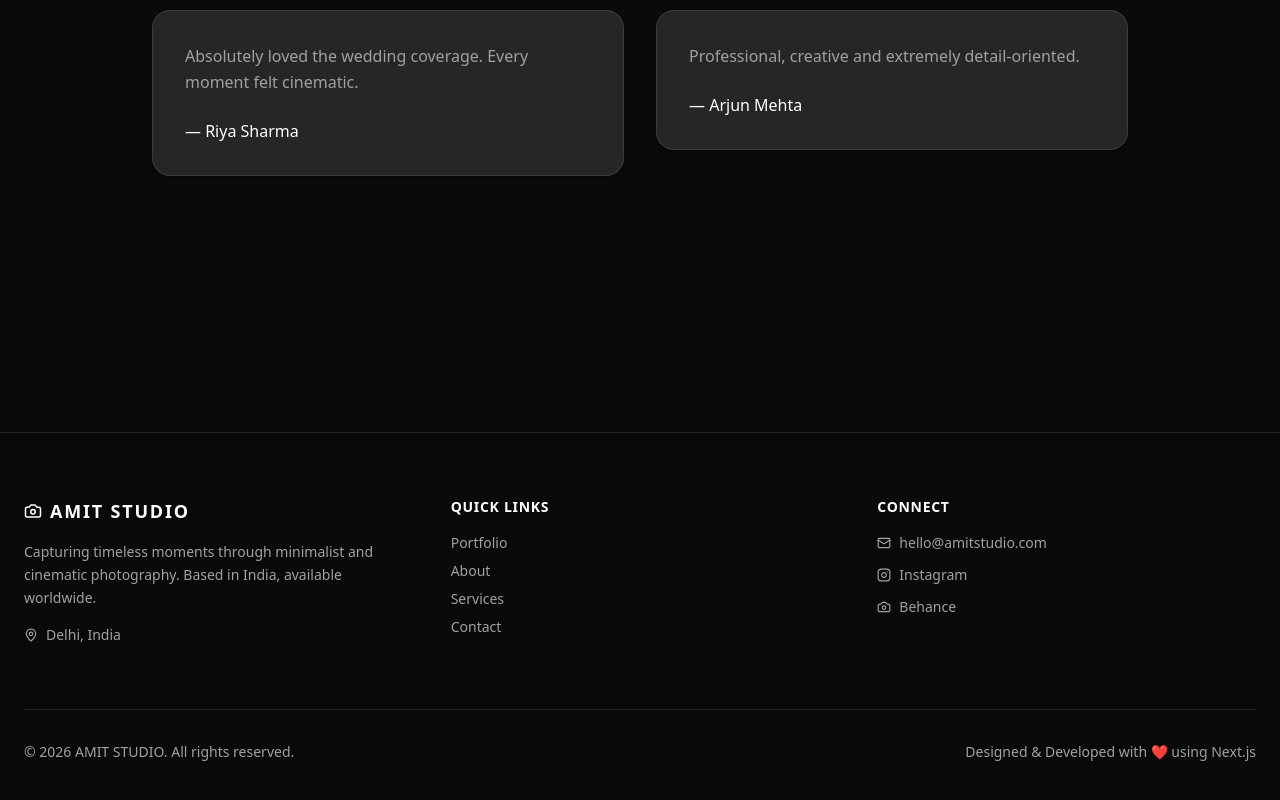
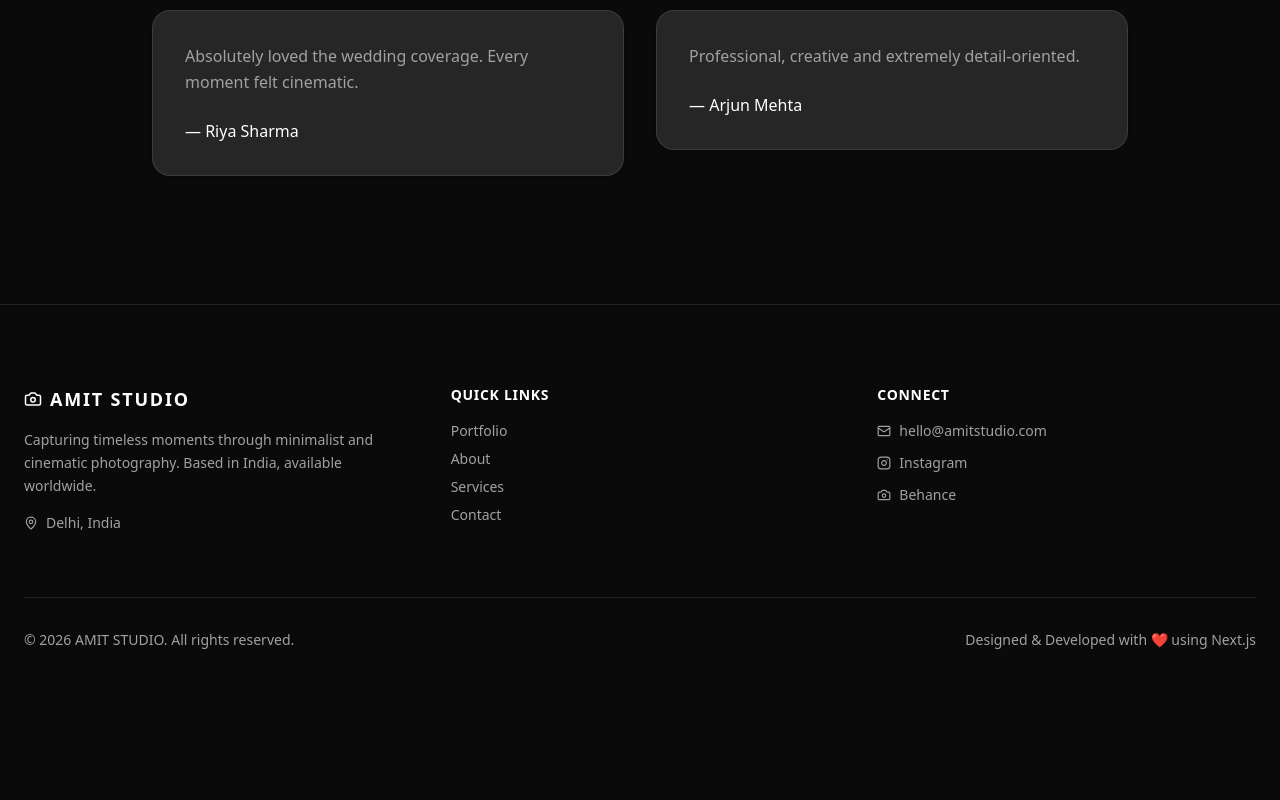
Before and after one commit to programmerbanda/asclick, a Next.js app: page / in a window 1280 px wide. Shown: the part 2687-3487 px from the top of the page. After the commit the page ends 3417 px from the top, so only its background shows below. Built offline with nearby package versions, Linux system fonts and the light colour scheme.

Commit message:
navbar -footer

```diff
--- a/components/layout/Footer.tsx
+++ b/components/layout/Footer.tsx
@@ -2,17 +2,47 @@
 
 import Link from "next/link"
 import { Instagram, Mail, MapPin, Camera } from "lucide-react"
+import { motion } from "framer-motion"
 
 export default function Footer() {
+
+  const container = {
+    hidden: { opacity: 0 },
+    show: {
+      opacity: 1,
+      transition: {
+        staggerChildren: 0.2,
+      },
+    },
+  }
+
+  const item = {
+    hidden: { opacity: 0, y: 50 },
+    show: {
+      opacity: 1,
+      y: 0,
+      transition: {
+        duration: 0.7,
+        ease: "easeOut",
+      },
+    },
+  }
+
   return (
-    <footer className="border-t border-border mt-32 bg-background">
-      <div className="max-w-7xl mx-auto px-6 py-16">
+    <footer className="border-t border-border bg-background overflow-hidden">
+      <motion.div
+        variants={container}
+        initial="hidden"
+        whileInView="show"
+        viewport={{ once: false, amount: 0.2 }}   // 🔥 Every time animate
+        className="max-w-7xl mx-auto px-6 py-20"
+      >
 
         {/* Top Section */}
         <div className="grid md:grid-cols-3 gap-12">
 
           {/* Brand */}
-          <div className="space-y-4">
+          <motion.div variants={item} className="space-y-4">
             <div className="flex items-center gap-2 text-lg font-semibold tracking-widest">
               <Camera size={18} />
               AMIT STUDIO
@@ -27,10 +57,10 @@ export default function Footer() {
               <MapPin size={14} />
               Delhi, India
             </div>
-          </div>
+          </motion.div>
 
           {/* Quick Links */}
-          <div className="space-y-4">
+          <motion.div variants={item} className="space-y-4">
             <h4 className="text-sm font-semibold tracking-wider">
               QUICK LINKS
             </h4>
@@ -49,10 +79,10 @@ export default function Footer() {
                 Contact
               </Link>
             </div>
-          </div>
+          </motion.div>
 
-          {/* Contact / Social */}
-          <div className="space-y-4">
+          {/* Contact */}
+          <motion.div variants={item} className="space-y-4">
             <h4 className="text-sm font-semibold tracking-wider">
               CONNECT
             </h4>
@@ -61,7 +91,7 @@ export default function Footer() {
 
               <a
                 href="mailto:hello@amitstudio.com"
-                className="flex items-center gap-2 hover:text-foreground transition"
+                className="flex items-center gap-2 hover:text-foreground transition hover:translate-x-1 duration-300"
               >
                 <Mail size={14} />
                 hello@amitstudio.com
@@ -69,7 +99,7 @@ export default function Footer() {
 
               <a
                 href="#"
-                className="flex items-center gap-2 hover:text-foreground transition"
+                className="flex items-center gap-2 hover:text-foreground transition hover:translate-x-1 duration-300"
               >
                 <Instagram size={14} />
                 Instagram
@@ -77,18 +107,21 @@ export default function Footer() {
 
               <a
                 href="#"
-                className="flex items-center gap-2 hover:text-foreground transition"
+                className="flex items-center gap-2 hover:text-foreground transition hover:translate-x-1 duration-300"
               >
                 <Camera size={14} />
                 Behance
               </a>
+
             </div>
-          </div>
+          </motion.div>
         </div>
 
         {/* Bottom */}
-        <div className="mt-16 pt-8 border-t border-border flex flex-col md:flex-row justify-between items-center gap-4 text-sm text-muted-foreground">
-
+        <motion.div
+          variants={item}
+          className="mt-16 pt-8 border-t border-border flex flex-col md:flex-row justify-between items-center gap-4 text-sm text-muted-foreground"
+        >
           <p>
             © {new Date().getFullYear()} AMIT STUDIO. All rights reserved.
           </p>
@@ -96,9 +129,9 @@ export default function Footer() {
           <p>
             Designed & Developed with ❤️ using Next.js
           </p>
+        </motion.div>
 
-        </div>
-      </div>
+      </motion.div>
     </footer>
   )
 }
--- a/components/ui/sheet.tsx
+++ b/components/ui/sheet.tsx
@@ -76,7 +76,7 @@ function SheetContent({
         {children}
         {showCloseButton && (
           <SheetPrimitive.Close className="ring-offset-background focus:ring-ring data-[state=open]:bg-secondary absolute top-4 right-4 rounded-xs opacity-70 transition-opacity hover:opacity-100 focus:ring-2 focus:ring-offset-2 focus:outline-hidden disabled:pointer-events-none">
-            <XIcon className="size-4" />
+            <XIcon className="size-4 cursor-pointer" />
             <span className="sr-only">Close</span>
           </SheetPrimitive.Close>
         )}
```
